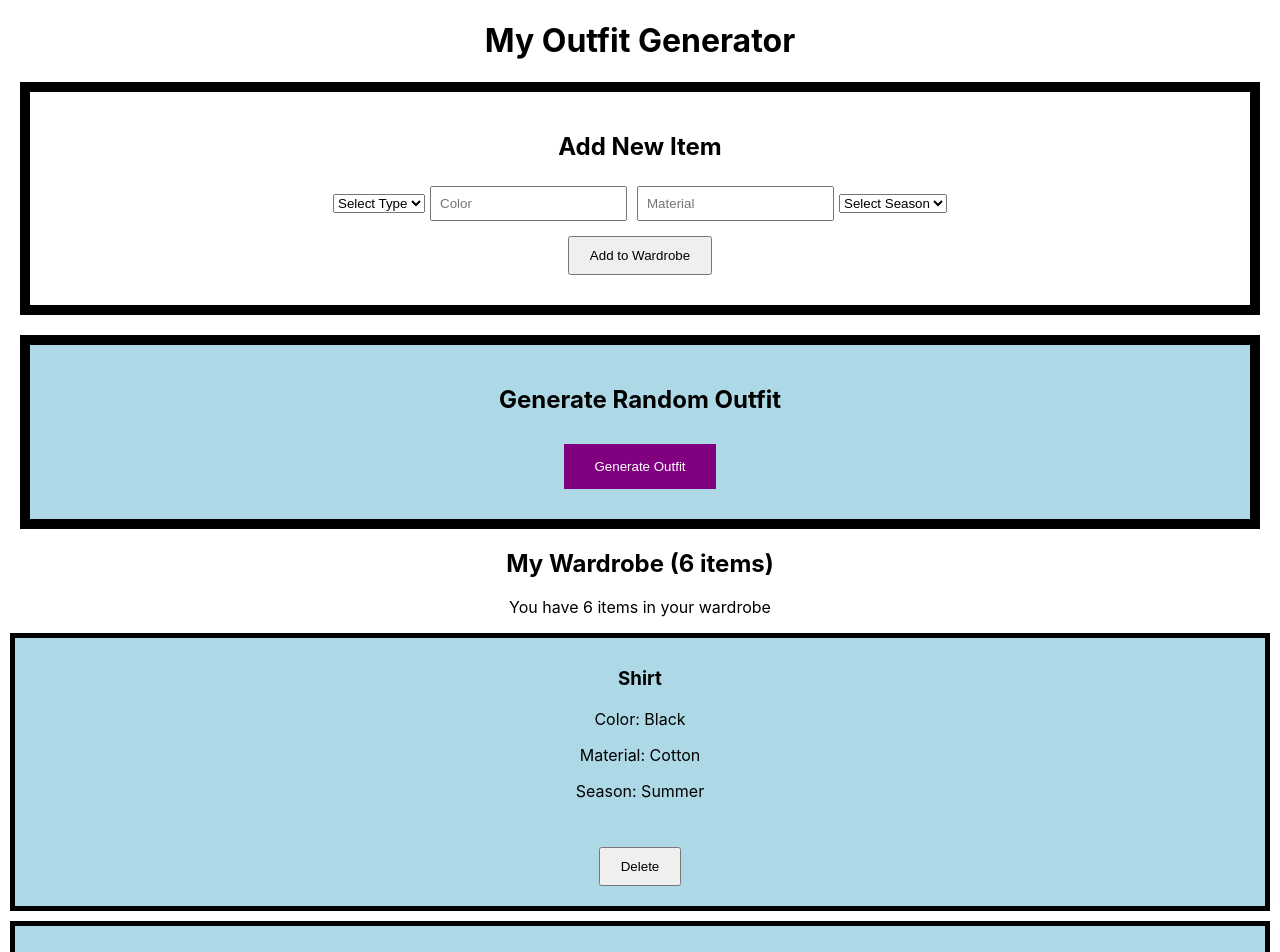
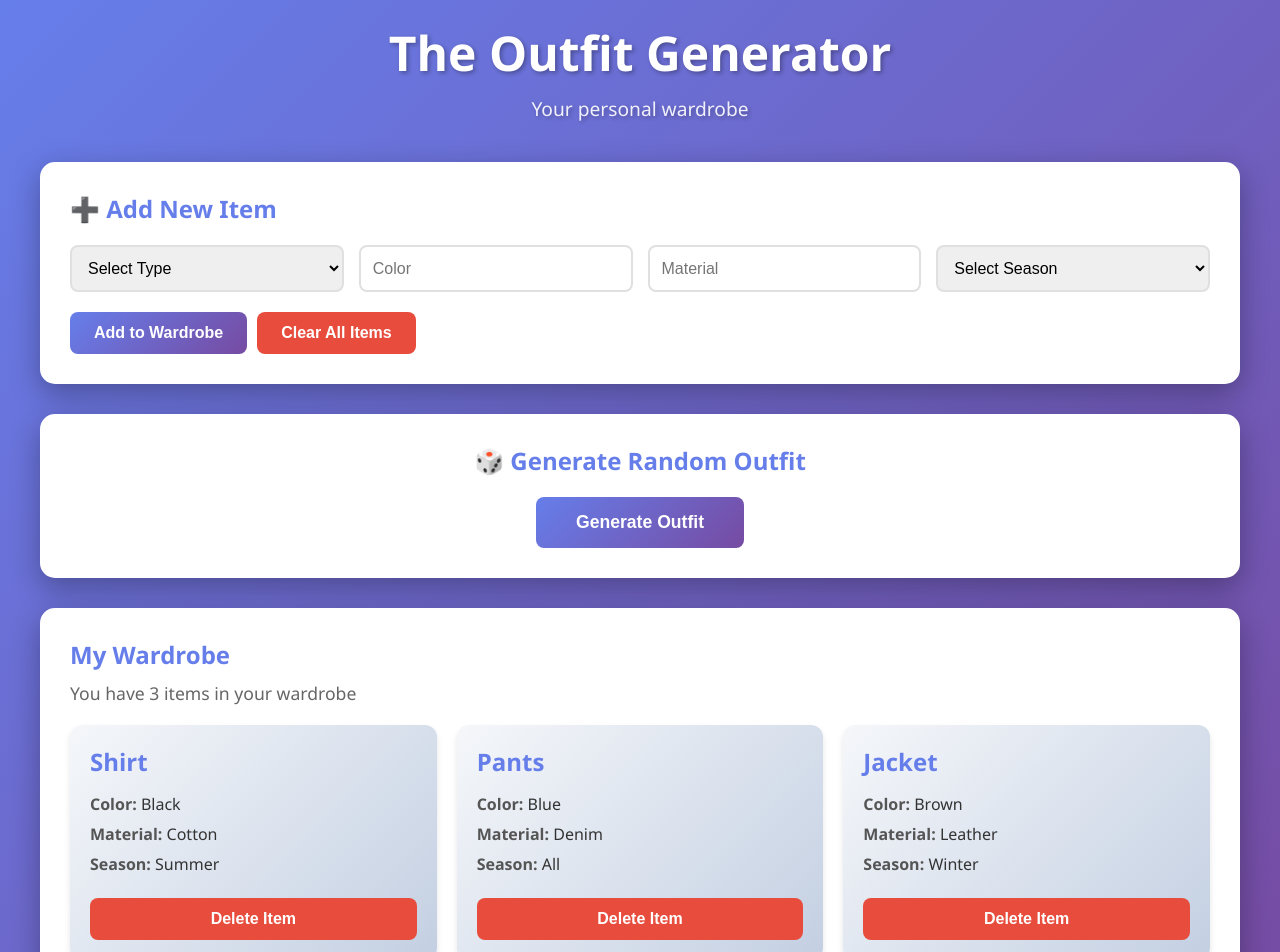
Before and after one commit to jomarlub17/outfit-generator, a React (Create React App) app: page / in a window 1280 px wide. Shown: the top 952 px of the page. Built offline with nearby package versions, Linux system fonts and the light colour scheme.

Commit message:
The Outfit Generator Is Complete

```diff
--- a/src/App.css
+++ b/src/App.css
@@ -1,38 +1,239 @@
+* {
+  margin: 0;
+  padding: 0;
+  box-sizing: border-box;
+}
+
+body {
+  font-family: 'Segoe UI', Tahoma, Geneva, Verdana, sans-serif;
+  background: linear-gradient(135deg, #667eea 0%, #764ba2 100%);
+  min-height: 100vh;
+  padding: 20px;
+}
+
 .App {
+  max-width: 1200px;
+  margin: 0 auto;
+}
+
+.app-header {
+  text-align: center;
+  color: white;
+  margin-bottom: 40px;
+  text-shadow: 2px 2px 4px rgba(0, 0, 0, 0.3);
+}
+
+.app-header h1 {
+  font-size: 3rem;
+  margin-bottom: 10px;
+}
+
+.app-header p {
+  font-size: 1.2rem;
+  opacity: 0.9;
+}
+
+/* Form Section */
+.add-item-section {
+  background: white;
+  border-radius: 15px;
+  padding: 30px;
+  margin-bottom: 30px;
+  box-shadow: 0 10px 30px rgba(0, 0, 0, 0.3);
+}
+
+.add-item-section h2 {
+  color: #667eea;
+  margin-bottom: 20px;
+}
+
+.form-grid {
+  display: grid;
+  grid-template-columns: repeat(auto-fit, minmax(200px, 1fr));
+  gap: 15px;
+  margin-bottom: 20px;
+}
+
+.form-grid input,
+.form-grid select {
+  padding: 12px;
+  border: 2px solid #e0e0e0;
+  border-radius: 8px;
+  font-size: 1rem;
+  transition: border-color 0.3s;
+}
+
+.form-grid input:focus,
+.form-grid select:focus {
+  outline: none;
+  border-color: #667eea;
+}
+
+.button-group {
+  display: flex;
+  gap: 10px;
+  flex-wrap: wrap;
+}
+
+.btn {
+  padding: 12px 24px;
+  border: none;
+  border-radius: 8px;
+  font-size: 1rem;
+  font-weight: 600;
+  cursor: pointer;
+  transition: all 0.3s;
+}
+
+.btn-primary {
+  background: linear-gradient(135deg, #667eea 0%, #764ba2 100%);
+  color: white;
+}
+
+.btn-primary:hover {
+  transform: translateY(-2px);
+  box-shadow: 0 5px 15px rgba(102, 126, 234, 0.4);
+}
+
+.btn-danger {
+  background: #e74c3c;
+  color: white;
+}
+
+.btn-danger:hover {
+  background: #c0392b;
+  transform: translateY(-2px);
+}
+
+/* Outfit Generator Section */
+.generator-section {
+  background: white;
+  border-radius: 15px;
+  padding: 30px;
+  margin-bottom: 30px;
+  box-shadow: 0 10px 30px rgba(0, 0, 0, 0.3);
   text-align: center;
 }
 
-.App-logo {
-  height: 40vmin;
-  pointer-events: none;
+.generator-section h2 {
+  color: #667eea;
+  margin-bottom: 20px;
 }
 
-@media (prefers-reduced-motion: no-preference) {
-  .App-logo {
-    animation: App-logo-spin infinite 20s linear;
+.generated-outfit {
+  margin-top: 30px;
+  padding: 20px;
+  background: linear-gradient(135deg, #f5f7fa 0%, #c3cfe2 100%);
+  border-radius: 12px;
+}
+
+.generated-outfit h3 {
+  color: #333;
+  margin-bottom: 20px;
+  font-size: 1.5rem;
+}
+
+.outfit-items {
+  display: grid;
+  grid-template-columns: repeat(auto-fit, minmax(250px, 1fr));
+  gap: 20px;
+}
+
+.outfit-item {
+  background: white;
+  padding: 20px;
+  border-radius: 10px;
+  border-left: 4px solid #667eea;
+  box-shadow: 0 4px 6px rgba(0, 0, 0, 0.1);
+}
+
+.outfit-item h4 {
+  color: #667eea;
+  margin-bottom: 10px;
+  font-size: 1.2rem;
+}
+
+.outfit-item p {
+  color: #666;
+  margin: 5px 0;
+}
+
+/* Wardrobe Display */
+.wardrobe-section {
+  background: white;
+  border-radius: 15px;
+  padding: 30px;
+  box-shadow: 0 10px 30px rgba(0, 0, 0, 0.3);
+}
+
+.wardrobe-section h2 {
+  color: #667eea;
+  margin-bottom: 10px;
+}
+
+.item-count {
+  color: #666;
+  margin-bottom: 20px;
+  font-size: 1.1rem;
+}
+
+.wardrobe-grid {
+  display: grid;
+  grid-template-columns: repeat(auto-fill, minmax(280px, 1fr));
+  gap: 20px;
+}
+
+.clothing-card {
+  background: linear-gradient(135deg, #f5f7fa 0%, #c3cfe2 100%);
+  border-radius: 12px;
+  padding: 20px;
+  box-shadow: 0 4px 6px rgba(0, 0, 0, 0.1);
+  transition: transform 0.3s, box-shadow 0.3s;
+}
+
+.clothing-card:hover {
+  transform: translateY(-5px);
+  box-shadow: 0 8px 15px rgba(0, 0, 0, 0.2);
+}
+
+.clothing-card h3 {
+  color: #667eea;
+  margin-bottom: 15px;
+  font-size: 1.5rem;
+}
+
+.clothing-card p {
+  color: #333;
+  margin: 8px 0;
+  font-size: 1rem;
+}
+
+.clothing-card p strong {
+  color: #555;
+}
+
+.btn-delete {
+  background: #e74c3c;
+  color: white;
+  margin-top: 15px;
+  width: 100%;
+}
+
+.btn-delete:hover {
+  background: #c0392b;
+}
+
+/* Responsive */
+@media (max-width: 768px) {
+  .app-header h1 {
+    font-size: 2rem;
+  }
+
+  .form-grid {
+    grid-template-columns: 1fr;
+  }
+
+  .wardrobe-grid {
+    grid-template-columns: 1fr;
   }
 }
-
-.App-header {
-  background-color: #282c34;
-  min-height: 100vh;
-  display: flex;
-  flex-direction: column;
-  align-items: center;
-  justify-content: center;
-  font-size: calc(10px + 2vmin);
-  color: white;
-}
-
-.App-link {
-  color: #61dafb;
-}
-
-@keyframes App-logo-spin {
-  from {
-    transform: rotate(0deg);
-  }
-  to {
-    transform: rotate(360deg);
-  }
-}
--- a/src/App.js
+++ b/src/App.js
@@ -1,22 +1,19 @@
 import { useState, useEffect } from 'react';
 import './App.css';
 
-
 function App() {
   const [Wardrobe, setWardrobe] = useState(() => {
-    const saved = localStorage.getItem('Wardrobe');
+    const saved = localStorage.getItem('wardrobe');
     if (saved) {
       return JSON.parse(saved);
     }
     return [
       { type: 'Shirt', color: 'Black', material: 'Cotton', season: 'Summer'},
       { type: 'Pants', color: 'Blue', material: 'Denim', season: 'All'},
-      { type: 'Jacket', color: 'Brown', material: 'Leather', season: 'Winter'},
-      { type: 'Sweater', color: 'White', material: 'Wool', season: 'Fall'},
-      { type: 'Hoodie', color: 'Gray', material: 'Fleece', season: 'Fall'},
-      { type: 'Coat', color: 'Red', material: 'Down', season: 'Winter'}
+      { type: 'Jacket', color: 'Brown', material: 'Leather', season: 'Winter'}
     ];
   });
+
   const [newItem, setNewItem] = useState({
     type: '',
     color: '',
@@ -27,9 +24,8 @@ function App() {
   const [generatedOutfit, setGeneratedOutfit] = useState(null);
 
   useEffect(() => {
-    localStorage.setItem('Wardrobe', JSON.stringify(Wardrobe));
+    localStorage.setItem('wardrobe', JSON.stringify(Wardrobe));
   }, [Wardrobe]);
-
 
   const handleInputChange = (e) => {
     const { name, value } = e.target;
@@ -46,11 +42,17 @@ function App() {
     } else {
       alert("Please fill in all fields");
     }
-
   };
 
   const deleteItem = (index) => {
     setWardrobe(Wardrobe.filter((_, i) => i !== index));
+  };
+
+  const clearWardrobe = () => {
+    if (window.confirm('Are you sure you want to delete all items?')) {
+      setWardrobe([]);
+      setGeneratedOutfit(null);
+    }
   };
 
   const generateOutfit = () => {
@@ -60,140 +62,146 @@ function App() {
     const bottoms = Wardrobe.filter(item =>
       item.type === 'Pants'
     );
-    const outwear = Wardrobe.filter(item =>
-      item.type === 'Jacket' || item.type === 'Coat'
+    const outerwear = Wardrobe.filter(item =>
+      item.type === 'Jacket'
     );
 
     if (tops.length === 0 || bottoms.length === 0) {
-      alert("You need at least one top and one bottom to generate an outfit.");
+      alert('You need at least one top and one bottom to generate an outfit!');
       return;
     }
+
     const randomTop = tops[Math.floor(Math.random() * tops.length)];
     const randomBottom = bottoms[Math.floor(Math.random() * bottoms.length)];
-    const randomOutwear = outwear.length > 0
-      ? outwear[Math.floor(Math.random() * outwear.length)]
+    const randomOuterwear = outerwear.length > 0
+      ? outerwear[Math.floor(Math.random() * outerwear.length)]
       : null;
 
     setGeneratedOutfit({
       top: randomTop,
       bottom: randomBottom,
-        outwear: randomOutwear
+      outerwear: randomOuterwear
     });
   };
 
+  return (
+    <div className="App">
+      {/* Header */}
+      <div className="app-header">
+        <h1>The Outfit Generator</h1>
+        <p>Your personal wardrobe</p>
+      </div>
 
-   return (
-   <div className = "App"  >
-    <h1>My Outfit Generator </h1>
-    {/* form to add a new item to the wardrobe */}
-
-    <div style = {{ border: '10px solid black', padding: '20px', margin: '20px', backgroundColor: 'lighblue'   }}>
-      <h2>Add New Item</h2>
-
-      <select name = "type" value = {newItem.type} onChange = {handleInputChange}>
-        <option value = " ">Select Type</option>
-        <option value = "Shirt">Shirt</option>
-        <option value = "Pants">Pants</option>
-        <option value = "Jacket">Jacket</option>
-        <option value = "Sweater">Sweater</option>
-        <option value = "Hoodie">Hoodie</option>
+      {/* Add Item Section */}
+      <div className="add-item-section">
+        <h2>➕ Add New Item</h2>
+        <div className="form-grid">
+          <select name="type" value={newItem.type} onChange={handleInputChange}>
+            <option value="">Select Type</option>
+            <option value="Shirt">Shirt</option>
+            <option value="Pants">Pants</option>
+            <option value="Jacket">Jacket</option>
+            <option value="Sweater">Sweater</option>
+            <option value="Hoodie">Hoodie</option>
           </select>
 
           <input
-          type = "text"
-          name = "color"
-          placeholder = "Color"
-          value = {newItem.color}
-          onChange = {handleInputChange}
-          style = {{ margin: '5px', padding: '8px' }}
+            type="text"
+            name="color"
+            placeholder="Color"
+            value={newItem.color}
+            onChange={handleInputChange}
           />
 
           <input
-          type = "text"
-          name = "material"
-          placeholder= "Material"
-          value = {newItem.material}
-          onChange = {handleInputChange}
-          style = {{ margin: '5px', padding: '8px'}}
+            type="text"
+            name="material"
+            placeholder="Material"
+            value={newItem.material}
+            onChange={handleInputChange}
           />
 
-        <select name = "season" value = {newItem.season} onChange  = {handleInputChange}>
-          <option value = " "> Select Season </option>
-          <option value = "Spring">Spring</option>
-          <option value = "Summer">Summer</option>
-          <option value = "Fall">Fall</option>
-          <option value = "Winter">Winter</option>
+          <select name="season" value={newItem.season} onChange={handleInputChange}>
+            <option value="">Select Season</option>
+            <option value="Spring">Spring</option>
+            <option value="Summer">Summer</option>
+            <option value="Fall">Fall</option>
+            <option value="Winter">Winter</option>
           </select>
+        </div>
 
-        <br />
-        <button onClick = {addItem} style = {{ margin: '10px', padding: '10px 20px'}}>
+        <div className="button-group">
+          <button onClick={addItem} className="btn btn-primary">
             Add to Wardrobe
           </button>
-
+          <button onClick={clearWardrobe} className="btn btn-danger">
+            Clear All Items
+          </button>
+        </div>
       </div>
 
-    <div style = {{ border: '10px solid black', padding: '20px', margin: '20px', backgroundColor: 'lightblue' }}>
-      <h2>Generate Random Outfit</h2>
-      <button
-        onClick = {generateOutfit}
-        style ={{
-          margin: '10px',
-          padding: '15px 30px',
-          backgroundColor: 'purple',
-          color: 'white',
-          border: 'none',
-        }}
-      >Generate Outfit</button>
+      {/* Outfit Generator Section */}
+      <div className="generator-section">
+        <h2>🎲 Generate Random Outfit</h2>
+        <button onClick={generateOutfit} className="btn btn-primary" style={{ fontSize: '1.1rem', padding: '15px 40px' }}>
+          Generate Outfit
+        </button>
 
-      {/* display the generated outfit */ }
         {generatedOutfit && (
-        <div style = {{ margin: '20px', padding: ' 15px', backgroundColor: 'white', borderRadius: '5px'}}>
-          <h3>Your Outfit:</h3>
-
-          <div style= {{ border: '2px solid black', padding: '10px', margin: '10px', }}>
-            <h4>Top: {generatedOutfit.top.type}</h4>
-            <p> Color: {generatedOutfit.top.color}</p>
-            <p>Material: {generatedOutfit.top.material}</p>
-            <p>Season: {generatedOutfit.top.season}</p>
+          <div className="generated-outfit">
+            <h3>Your Perfect Outfit</h3>
+            <div className="outfit-items">
+              <div className="outfit-item">
+                <h4>Top</h4>
+                <p><strong>Type:</strong> {generatedOutfit.top.type}</p>
+                <p><strong>Color:</strong> {generatedOutfit.top.color}</p>
+                <p><strong>Material:</strong> {generatedOutfit.top.material}</p>
+                <p><strong>Season:</strong> {generatedOutfit.top.season}</p>
               </div>
 
-          <div style = {{ border: '2px solid black', padding: '10px', margin: '10px' }}>
-            <h4>Bottom: {generatedOutfit.bottom.type}</h4>
-            <p> Color: {generatedOutfit.bottom.color}</p>
-            <p>Material: {generatedOutfit.bottom.material}</p>
-            <p>Season: {generatedOutfit.bottom.season}</p>
+              <div className="outfit-item">
+                <h4>Bottom</h4>
+                <p><strong>Type:</strong> {generatedOutfit.bottom.type}</p>
+                <p><strong>Color:</strong> {generatedOutfit.bottom.color}</p>
+                <p><strong>Material:</strong> {generatedOutfit.bottom.material}</p>
+                <p><strong>Season:</strong> {generatedOutfit.bottom.season}</p>
               </div>
 
-          <div style = {{ border: '2px solid black', padding: '10px', margin: '10px' }}>
-            <h4>Outwear: {generatedOutfit.outwear.type}</h4>
-            <p> Color: {generatedOutfit.outwear.color}</p>
-            <p>Material: {generatedOutfit.outwear.material}</p>
+              {generatedOutfit.outerwear && (
+                <div className="outfit-item">
+                  <h4>Outerwear</h4>
+                  <p><strong>Type:</strong> {generatedOutfit.outerwear.type}</p>
+                  <p><strong>Color:</strong> {generatedOutfit.outerwear.color}</p>
+                  <p><strong>Material:</strong> {generatedOutfit.outerwear.material}</p>
+                  <p><strong>Season:</strong> {generatedOutfit.outerwear.season}</p>
+                </div>
+              )}
             </div>
           </div>
         )}
       </div>
 
-    {/* map over the wardrobe array and display each item's type, color, material, and season */}
-    <h2>My Wardrobe ({Wardrobe.length} items)</h2>
-    <p>You have {Wardrobe.length} items in your wardrobe</p>
-    <div>
+      {/* Wardrobe Display */}
+      <div className="wardrobe-section">
+        <h2>My Wardrobe</h2>
+        <p className="item-count">You have {Wardrobe.length} items in your wardrobe</p>
+
+        <div className="wardrobe-grid">
           {Wardrobe.map((item, index) => (
-      <div key= {index} style = {{ border: '5px solid black', padding: '10px', margin: '10px', backgroundColor: 'lightblue' }}>
+            <div key={index} className="clothing-card">
               <h3>{item.type}</h3>
-        <p>Color: {item.color}</p>
-        <p>Material: {item.material}</p>
-        <p>Season: {item.season}</p>
-
-        <br />
-        <button onClick = {() => deleteItem(index)} style = {{ margin: '10px', padding: '10px 20px' }}>
-          Delete</button>
+              <p><strong>Color:</strong> {item.color}</p>
+              <p><strong>Material:</strong> {item.material}</p>
+              <p><strong>Season:</strong> {item.season}</p>
+              <button onClick={() => deleteItem(index)} className="btn btn-delete">
+                Delete Item
+              </button>
             </div>
           ))}
         </div>
       </div>
+    </div>
   );
+}
 
-
-
- }
 export default App;
```
Lines whose indentation alone changed are shown as unchanged.
